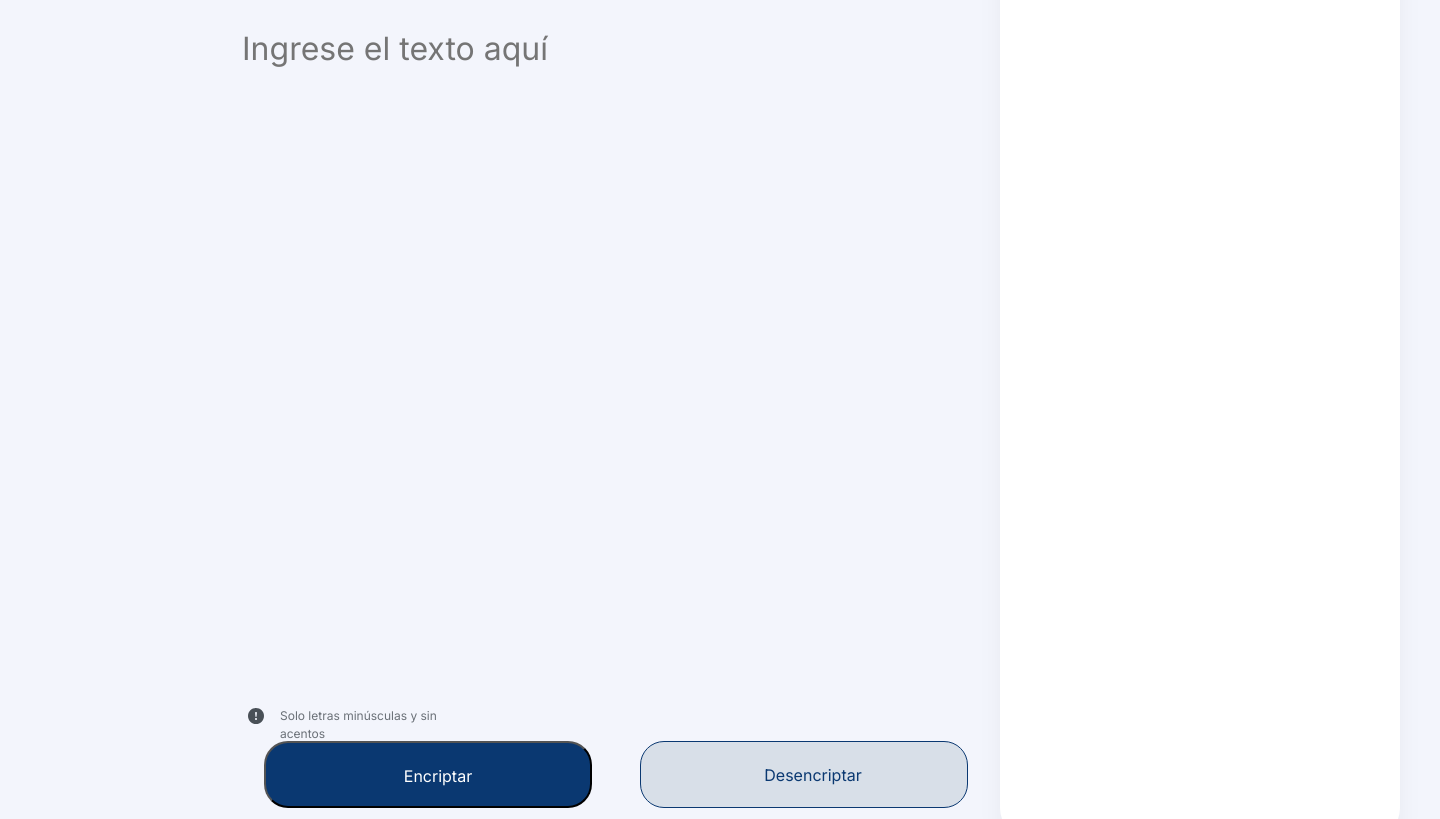
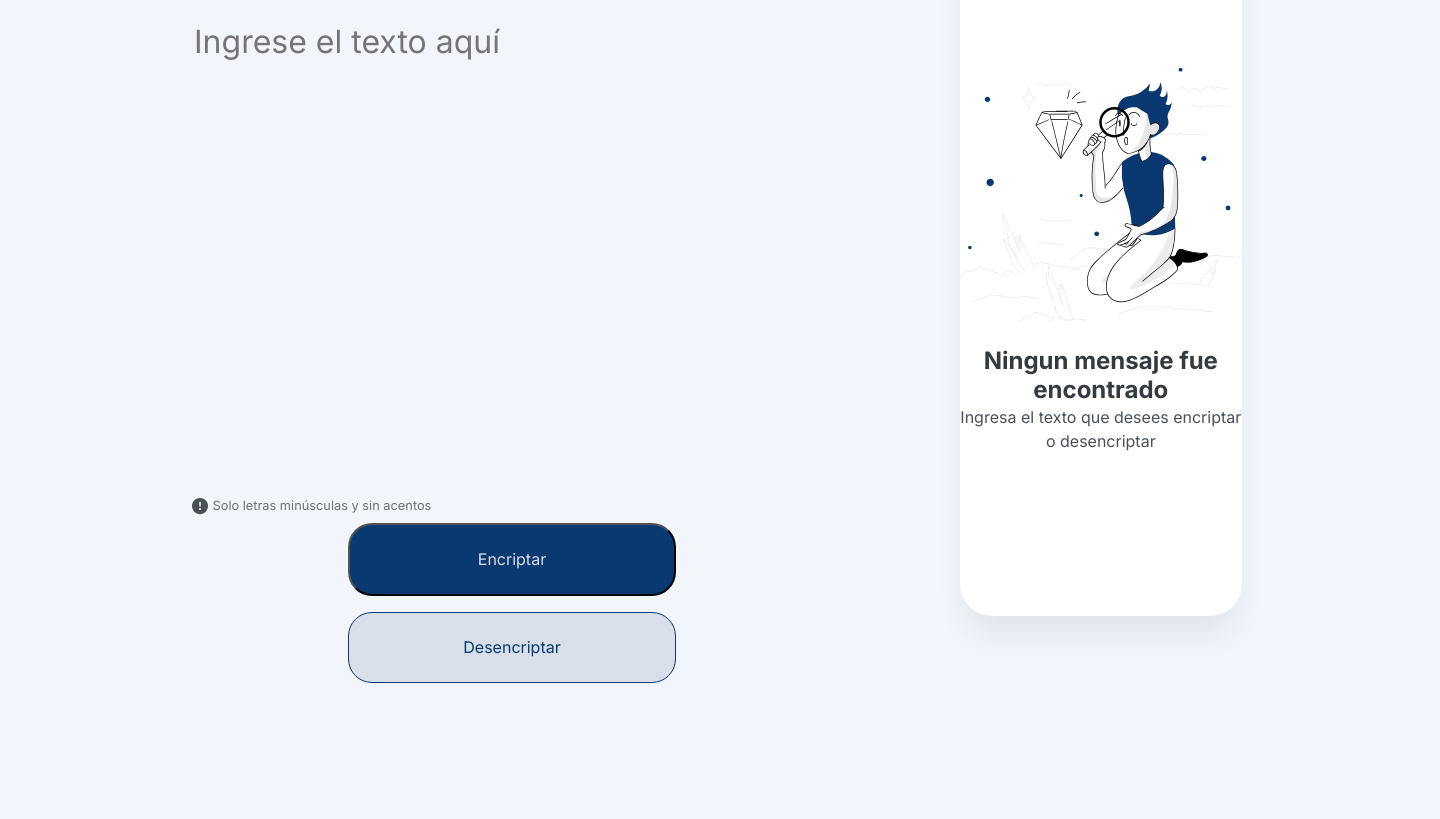
Before and after one commit to PabloGalante/EncriptadorTextoJS, a plain HTML site: page index.html in a window 1280 px wide. Shown: the part 144-963 px from the top of the page, 1440 px wide, since content can reach past the window. After the commit the page ends 835 px from the top, so only its background shows below. Drawn offline with Linux system fonts and the light colour scheme.

Commit message:
Add copy button, output text. Modify and organize CSS

```diff
--- a/css/index.css
+++ b/css/index.css
@@ -1,15 +1,31 @@
+/* * {
+    border: 1px solid red !important;
+} */
+
+/*
+ * ========== TABLA DE CONTENIDO ======
+ * 1. BASE
+ *   1.1. Header c/ Logo Alura
+ *   1.2. Main - Input
+ *   1.3. Rectangulo Output
+ *   1.4. Sección de Botones
+*/
+
+/* ========
+ * 1. BASE
+ * ========
+*/
+
 body {
-    position: relative;
-    width: 1440px;
-    height: 1024px;
-
     background: #F3F5FC;
-
-    font-family: 'Inter', sans-serif;
+    font-family: 'Inter', sans-serif ;
 }
 
-
-/* HEADER */
+/* =========================
+* 1.1. HEADER C/ LOGO ALURA
+* ==========================
+*/
+    /* HEADER */
 
     .logo-list-header {
         display: flex;
@@ -17,203 +33,317 @@ body {
         align-items: flex-start;
         padding: 0px;
 
+        width: 7.5rem;
+        height: 3.5rem;
+
         position: absolute;
-        width: 120px;
-        height: 48px;
-        left: 40px;
-        top: 40px;
+        left: 3rem;
+        top: 3rem;
     }
 
-/* LOGO ALURA */
+    /* LOGO ALURA */
 
     .a-logo {
-        position: static;
-        width: 120px;
         height: 48px;
-        left: 0px;
-        top: 0px;
 
         flex: none;
         order: 0;
         flex-grow: 0;
-        margin: 40px 0px;
+
+        margin: auto;
     }
 
-/* INGRESE EL TEXTO AQUI */
+/* =================
+* 1.2. MAIN - INPUT
+* ==================
+*/
+    /* Ingrese el texto aquí */
 
-    .input-texto {
+        .input-texto {
+            position: absolute;
+            left: 15vw;
+            top: 20vh;
+
+            width: 50%;
+            height: 50%;
+
+            font-family: 'Inter';
+            font-style: normal;
+            font-weight: 400;
+            font-size: 2rem;
+            line-height: 150%;
+
+            color: #0A3871;
+
+            border: none;
+            background: transparent;
+
+            resize: none;
+        }
+
+        .input-texto:focus {
+            outline: none;
+        }
+
+/* ======================
+* 1.3. RECTANGULO OUTPUT
+* =======================
+*/
+
+    /* Section */
+
+    .section-rectangulo {
         position: absolute;
-        width: 577px;
-        height: 48px;
-        left: 240px;
-        top: 168px;
+        left: 75vw;
+        top: 5vh;
+    }
+
+    /* Contenedor */
+
+    .rectangulo-output {
+        display: flex;
+        flex-direction: column;
+        flex-flow: column;
+        justify-content: center;
+
+        width: 22vw;
+        height: 90vh;
+
+        background: #FFFFFF;
+
+        box-shadow: 0px 24px 32px -8px rgba(0, 0, 0, 0.08);
+        border-radius: 2rem;
+    }
+
+    /* Texto de Output */
+    .output-texto {
+        display: none;
+
+        position: absolute;
+        top: 5px;
+
+        align-self: center;
+
+        margin: 1rem auto;
+
+        width: 90%;
+        height: 80vh;
 
         font-family: 'Inter';
         font-style: normal;
         font-weight: 400;
-        font-size: 32px;
+        font-size: 1rem;
         line-height: 150%;
+        text-align: center;
 
-        color: #0A3871;
+        color: #495057;
 
         border: none;
         background: transparent;
+        resize: none;
     }
 
-/* RECTANGULO OUTPUT */
-
-    .rectangulo-output {
-
-        position: absolute;
-        width: 400px;
-        height: 944px;
-        left: 1000px;
-        top: 40px;
-
-        /* White */
-
-        background: #FFFFFF;
-
-        /* Shadow */
-
-        box-shadow: 0px 24px 32px -8px rgba(0, 0, 0, 0.08);
-        border-radius: 32px;
+    .output-texto:focus {
+        outline: none;
     }
 
-/* WARNING */
+    /* Imagen de Muñeco */
 
-    .warning{
+    .muneco {
+        position: relative;
 
-        display: flex;
-        flex-direction: row;
-        align-items: center;
-        padding: 0px;
+        width: 100%;
+        height: 19rem;
 
-        position: absolute;
-        width: 229px;
-        height: 18px;
-        left: 240px;
-        top: 851px;
+        margin: 0 auto;
     }
 
-/* SIGNO EXCLAMACION */
+    /* Cartel de Texto - Mensaje No Encontrado */
 
-    .signo-exclamacion {
+    .cartel-rectangulo {
+        position: relative;
 
-        position: static;
-        width: 16px;
-        height: 16px;
-        left: 0px;
-        top: 1px;
+        width: 100%;
+        height: 7.6rem;
 
-        flex: none;
-        order: 0;
-        flex-grow: 0;
-        margin: 0px 8px;
+        text-align: center;
+
+        margin: 0 auto;
     }
 
-/* TEXTO WARNING */
-    .warning-text {
-        /* Solo letras minúsculas y sin acentos */
+    .ningun-mensaje {
+        height: 3.5rem;
 
-        position: static;
-        width: 205px;
-        height: 18px;
-        left: 24px;
-        top: 0px;
+        font-family: 'Inter';
+        font-style: normal;
+        font-weight: 700;
+        font-size: 1.5rem;
+        line-height: 120%;
+
+        text-align: center;
+
+        color: #343A40;
+
+        margin: 1rem auto;
+    }
+
+    .ingrese-texto {
+        height: 3rem;
 
         font-family: 'Inter';
         font-style: normal;
         font-weight: 400;
-        font-size: 12px;
+        font-size: 1rem;
+        line-height: 150%;
+
+        text-align: center;
+
+        color: #495057;
+
+        margin: 0.5rem auto;
+    }
+
+    /* Boton de Copiar */
+
+    .cartel-copiar {
+        display: none;
+
+        background: #FFFFFF;
+
+        position: absolute;
+        bottom: 1rem;
+
+        padding: 1.5rem;
+
+        align-self: center;
+
+        width: 95%;
+        height: 4.2rem;
+
+        border: 1px solid #0A3871;
+        box-sizing: border-box;
+        border-radius: 24px;
+
+        margin: 0 auto;
+
+        font-family: 'Inter';
+        font-style: normal;
+        font-weight: 400;
+        font-size: 1rem;
+        line-height: 1.3rem;
+        text-align: center;
+
+        cursor: pointer;
+    }
+
+    .cartel-copiar:hover {
+        background: rgba(73, 80, 87, 0.1);
+    }
+
+    .cartel-copiar:active {
+        background: #72787c;
+    }
+
+/* =======================
+* 1.4. SECCION DE BOTONES
+* ========================
+*/
+
+    .section-buttons{
+        display: flex;
+        flex-direction: column;
+        align-items: space-around;
+        flex-wrap: wrap;
+        justify-content: center;
+        align-content: stretch;
+
+        width: 50%;
+
+        position: absolute;
+        left: 15vw;
+        top: 80vh;
+    }
+
+    /* Signo de Exclamación */
+
+    .signo-exclamacion {
+        vertical-align: middle;
+
+        width: 1rem;
+        height: 1rem;
+    }
+
+    /* Texto de Warning - Solo letras minúsculas y sin acentos */
+
+    .warning-text {
+        vertical-align: middle;
+
+        width: 100%;
+        height: 100%;
+
+        font-family: 'Inter';
+        font-style: normal;
+        font-weight: 400;
+        font-size: 0.8rem;
         line-height: 150%;
 
         color: #495057;
 
         opacity: 0.8;
-
-        flex: none;
-        order: 1;
-        flex-grow: 0;
-        margin: 0px 8px;
     }
 
-/* BOTONES */
+    /* Botones */
     .buttons {
-
         display: flex;
         flex-direction: row;
-        align-items: flex-start;
-        padding: 0px;
+        align-items: center;
+        flex-wrap:wrap;
 
-        position: absolute;
-        width: 680px;
-        height: 67px;
-        left: 240px;
-        top: 885px;
+        padding: 0;
+
+        width: 100%;
+        height: 100%;
+
+        margin: 0 auto;
     }
 
-    .boton-encriptar {
+    .boton-encriptar,
+    .boton-desencriptar:active {
+        padding: 1.5rem;
 
-        display: flex;
-        flex-direction: row;
-        align-items: flex-start;
-        padding: 24px;
-
-        position: static;
-        width: 328px;
-        height: 67px;
-        left: 0px;
-        top: 0px;
+        width: 20.5rem;
+        height: 100%;
 
         background: #0A3871;
+        color: #D8DFE8;
+
         border-radius: 24px;
 
         flex: none;
         order: 0;
         flex-grow: 0;
-        margin: 0px 24px;
+
+        margin: 0.5rem auto;
 
         cursor: pointer;
-    }
-
-    .boton-encriptar span {
-
-        position: static;
-        width: 280px;
-        height: 19px;
-        left: 24px;
-        top: 24px;
 
         font-family: 'Inter';
         font-style: normal;
         font-weight: 400;
-        font-size: 16px;
-        line-height: 19px;
+        font-size: 1rem;
+        line-height: 1.3rem;
         text-align: center;
-
-        color: #FFFFFF;
-
-        flex: none;
-        order: 0;
-        flex-grow: 1;
-        margin: 0px 8px;
     }
 
-    .boton-desencriptar {
+    .boton-desencriptar,
+    .boton-encriptar:active {
+        padding: 1.5rem;
 
-        display: flex;
-        flex-direction: row;
-        align-items: flex-start;
-        padding: 24px;
-
-        position: static;
-        width: 328px;
-        height: 67px;
-        left: 352px;
-        top: 0px;
+        width: 20.5rem;
+        height: 100%;
 
         background: #D8DFE8;
+        color: #0A3871;
 
         border: 1px solid #0A3871;
         box-sizing: border-box;
@@ -222,30 +352,40 @@ body {
         flex: none;
         order: 1;
         flex-grow: 0;
-        margin: 0px 24px;
+
+        margin: 0.5rem auto;
 
         cursor: pointer;
-    }
-
-    .boton-desencriptar span {
-
-        position: static;
-        width: 280px;
-        height: 19px;
-        left: 24px;
-        top: 24px;
 
         font-family: 'Inter';
         font-style: normal;
         font-weight: 400;
-        font-size: 16px;
-        line-height: 19px;
+        font-size: 1rem;
+        line-height: 1.3rem;
         text-align: center;
+    }
 
-        color: #0A3871;
+    .boton-encriptar:hover,
+    .boton-desencriptar:hover {
+        opacity: 0.8;
+    }
+
+    .boton-encriptar span,
+    .boton-desencriptar span {
+        align-self: center;
+
+        width: 100%;
+        height: 100%;
+
+        font-family: 'Inter';
+        font-style: normal;
+        font-weight: 400;
+        font-size: 1rem;
+        line-height: 1.1rem;
+        text-align: center;
 
         flex: none;
         order: 0;
         flex-grow: 1;
-        margin: 0px 8px;
+        margin: 0 0.5rem;
     }
--- a/index.html
+++ b/index.html
@@ -20,13 +20,9 @@
         <img src="./resources/img/Logo.svg" class="a-logo" alt="Logo Alura"/>
     </header>
 
-    <main>
-        <input type="text" placeholder="Ingrese el texto aquí" class="input-texto"/>
-        <div class="rectangulo-output">
+    <textarea type="text" placeholder="Ingrese el texto aquí" class="input-texto"></textarea>
 
-        </div>
-    </main>
-
+    <section class="section-buttons">
         <div class="warning">
             <img src="./resources/img/Circulo-exclamacion.svg" alt="Signo de Exclamacion" class="signo-exclamacion" />
             <span class="warning-text">Solo letras minúsculas y sin acentos</span>
@@ -36,5 +32,24 @@
             <button class="boton-encriptar"><span>Encriptar</span></button>
             <button class="boton-desencriptar"><span>Desencriptar</span></button>
         </div>
+    </section>
+
+    <section class="section-rectangulo">
+        <div class="rectangulo-output">
+            <textarea type="text" placeholder="" class="output-texto"></textarea>
+
+            <img src="./resources/img/Muñeco.svg" alt="Muñeco Buscador" class="muneco" />
+
+            <div class="cartel-rectangulo">
+                <span class="ningun-mensaje">Ningun mensaje fue encontrado</span>
+                <br/>
+                <span class="ingrese-texto">Ingresa el texto que desees encriptar o desencriptar</span>
+            </div>
+
+            <button class="cartel-copiar">
+                <span>Copiar</span>
+            </button>
+        </div>
+    </section>
 
 </body>
```
Lines whose indentation alone changed are shown as unchanged.
